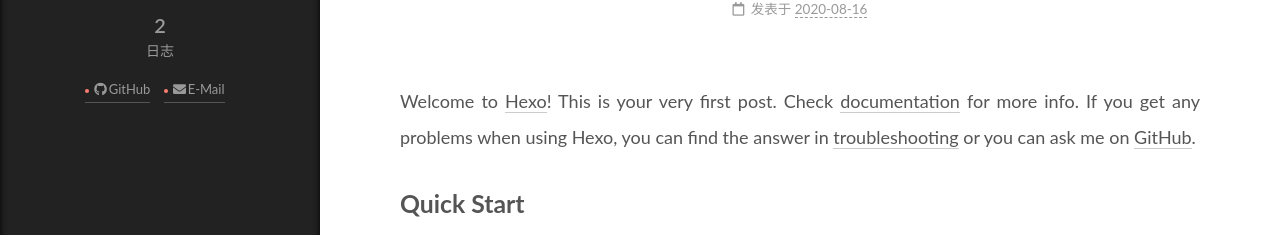
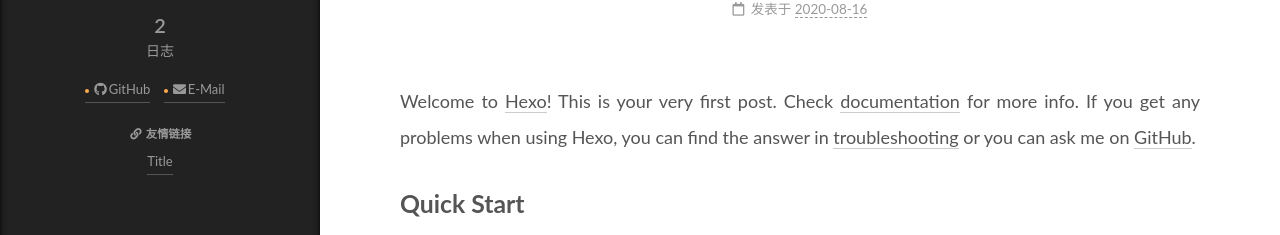
Before and after one commit to HAQ-13/HAQ-13.github.io, a plain HTML site: page 2020/08/16/hello-world/index.html in a window 1280 px wide. Both pictures are taken after a click on the item "站点概览". Shown: the part 210-445 px from the top of the page. Drawn offline with Linux system fonts and the light colour scheme; some packages are replaced by stand-ins of ours; a script that the page names is missing.

Commit message:
Site updated: 2020-09-01 22:45:44

```diff
--- a/2020/08/16/hello-world/index.html
+++ b/2020/08/16/hello-world/index.html
@@ -348,6 +348,16 @@
   </div>
 
 
+  <div class="links-of-blogroll motion-element">
+    <div class="links-of-blogroll-title"><i class="fa fa-link fa-fw"></i>
+      友情链接
+    </div>
+    <ul class="links-of-blogroll-list">
+        <li class="links-of-blogroll-item">
+          <a href="https://github.com/haq-13" title="https:&#x2F;&#x2F;github.com&#x2F;haq-13" rel="noopener" target="_blank">Title</a>
+        </li>
+    </ul>
+  </div>
 
       </div>
 
--- a/css/main.css
+++ b/css/main.css
@@ -1169,7 +1169,7 @@ pre .javascript .function {
 }
 .links-of-author a::before,
 .links-of-author span.exturl::before {
-  background: #ff7e71;
+  background: #ffab4e;
   border-radius: 50%;
   content: ' ';
   display: inline-block;
```
Also changed, not shown: 2020/09/01/Hello-Hexo/index.html (+10 -0 lines), about/index.html (+10 -0 lines), archives/2020/08/index.html (+10 -0 lines), archives/2020/09/index.html (+10 -0 lines), archives/2020/index.html (+10 -0 lines), archives/index.html (+10 -0 lines), categories/index.html (+10 -0 lines), index.html (+10 -0 lines), sitemap-xml/index.html (+10 -0 lines), tags/index.html (+10 -0 lines).
